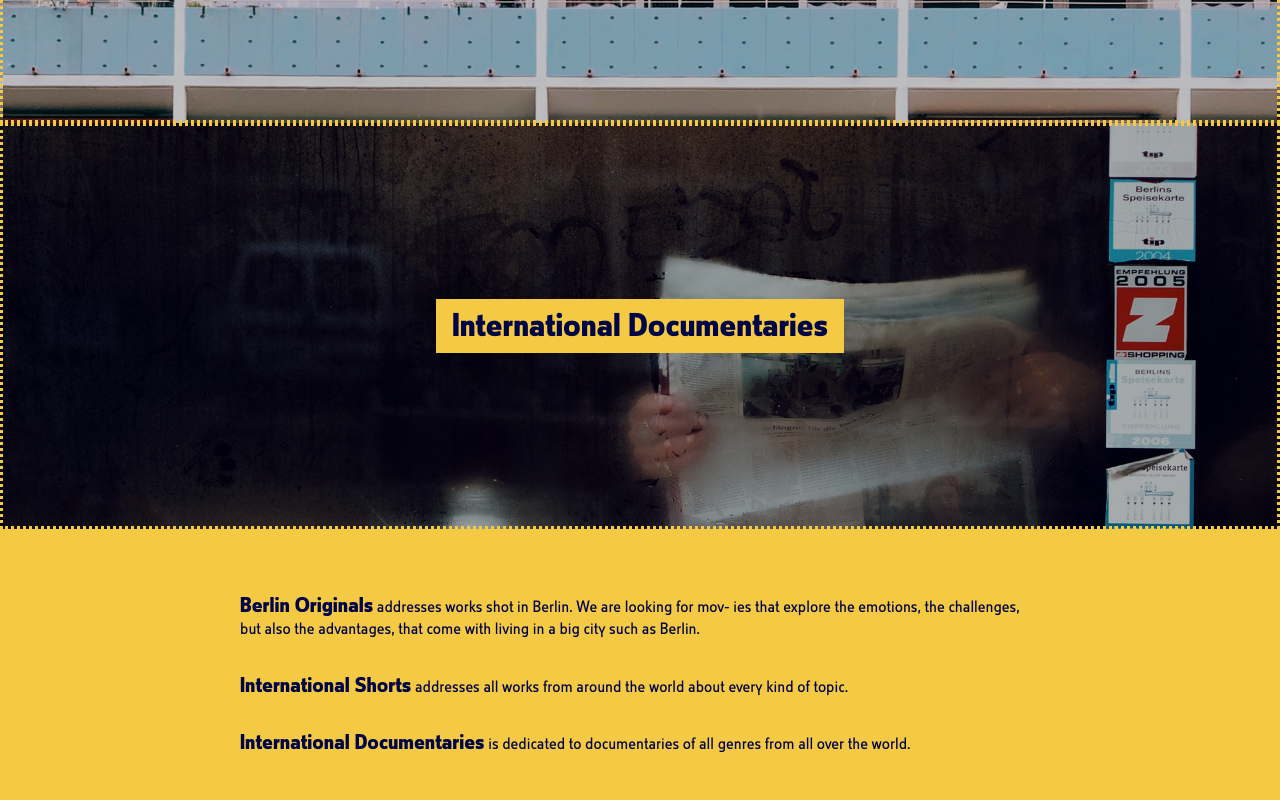
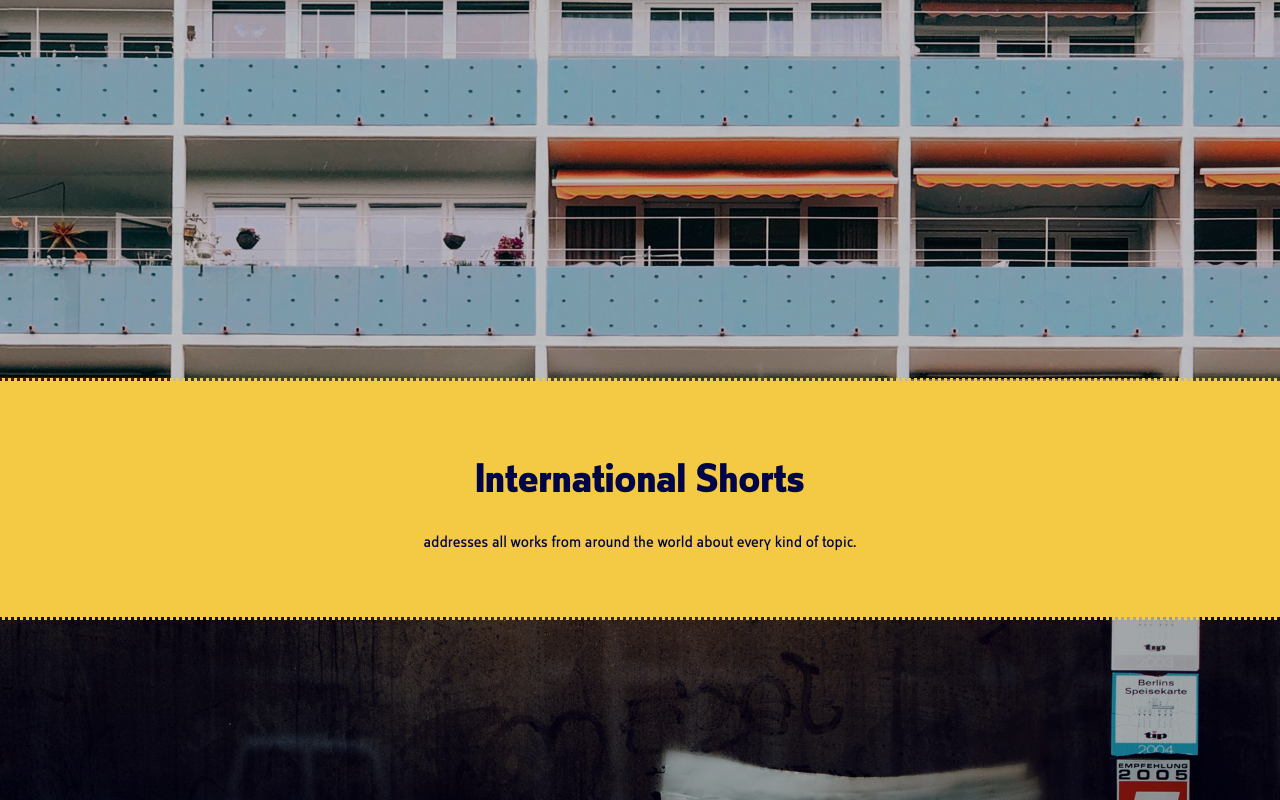
Before and after one commit to matteocarpi/berlinshorts, a React (Create React App) app: page / in a window 1280 px wide. Shown: the part 5980-6780 px from the top of the page. Built offline with nearby package versions, Linux system fonts and the light colour scheme.

Commit message:
new layout of categories on homepage

```diff
--- a/src/assets/styles/Concept.module.scss
+++ b/src/assets/styles/Concept.module.scss
@@ -25,7 +25,16 @@ div.bigPictures {
   flex-wrap: wrap;
   margin: 2rem 0;
 }
-div.categoryWrap {
+.wrap {
+  width: 100%;
+  display: flex;
+  flex-direction: column;
+  align-items: center;
+  .info {
+    padding: 3rem 0;
+  }
+}
+div.categoryImage {
   width: 100%;
   background-size: cover;
   background-position: center;
--- a/src/components/pages/concept.js
+++ b/src/components/pages/concept.js
@@ -2,7 +2,6 @@ import React from 'react';
 import classnames from 'classnames';
 
 import Button from '../button';
-import CategoryList from '../categoryList';
 
 import universal from '../../assets/styles/Universal.module.scss';
 import styles from '../../assets/styles/Concept.module.scss';
@@ -32,21 +31,26 @@ class Concept extends React.Component {
                 backgroundImage: `linear-gradient(180deg, rgba(0,0,0,0.25) 0%, rgba(0,0,0,0.25) 100%),url(${category.imageLarge})`
               }
               return (
-                <div className={styles.categoryWrap} style={divStyle}>
-                  <h2>{category.title}</h2>
+                <div className={styles.wrap}>
+                  <div className={styles.categoryImage} style={divStyle}>
+                  </div>
+                  <div className={styles.info}>
+                    <h1>{category.title}</h1>
+                    <p>{category.description}</p>
+                  </div>
                 </div>
               )
             })}
 
           </div>
 
-          <div className={styles.categoryDescriptions}>
+          {/* <div className={styles.categoryDescriptions}>
             {data.details.categories.map((category, index) => {
               return(
                 <p><span>{category.title}</span> {category.description}</p>
               )
             })}
-          </div>
+          </div> */}
 
             <Button
               text= "Submit your Film"
```
